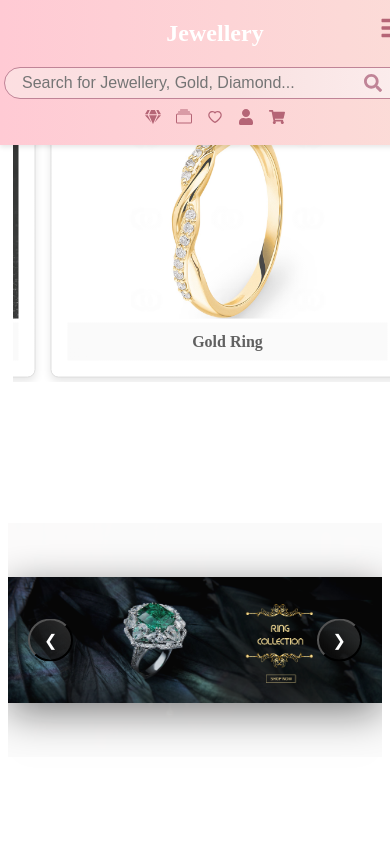
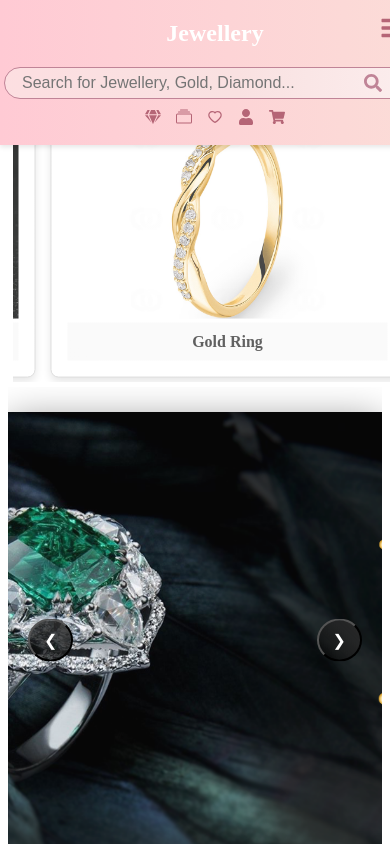
Before and after one commit to Nehasontakke123/NewProject, a React (Vite) app: page / in a window 390 px wide. Shown: the top 844 px of the page. Built offline with nearby package versions, Linux system fonts and the light colour scheme.

Commit message:
Initial commit

```diff
--- a/src/assets/css/HomePage.css
+++ b/src/assets/css/HomePage.css
@@ -113,11 +113,6 @@
         height: 60vh;
     }
 
-    .banner-image {
-        height: 100%;
-        object-fit: contain; /* Ensures full image is visible */
-    }
-
     .banner-button {
         padding: 10px 14px;
         font-size: 16px;
```
